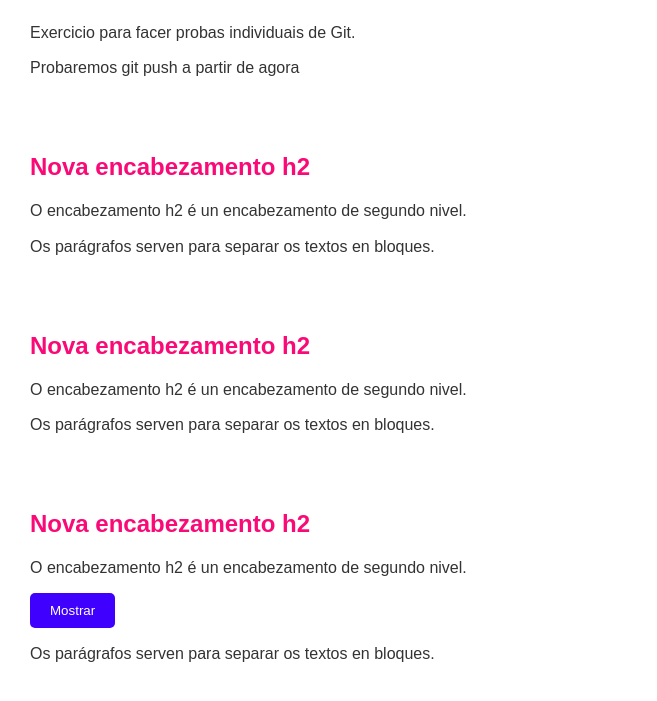
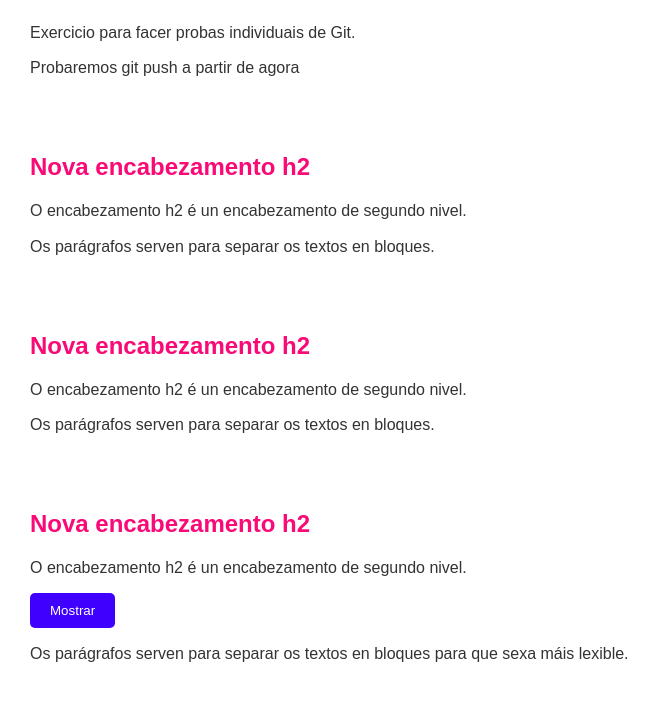
Before and after one commit to zeroseisdesign/probas-git, a plain HTML site: page index.html in a window 1280 px wide. Both pictures are taken after a click on the button "Mostrar". Shown: the part 97-798 px from the top of the page, without its empty margins (0-657 px from the left). Drawn offline with Linux system fonts and the light colour scheme.

Commit message:
cambio en index

```diff
--- a/index.html
+++ b/index.html
@@ -28,7 +28,7 @@
         <h2>Nova encabezamento h2</h2>
         <p>O encabezamento h2 é un encabezamento de segundo nivel.</p>
         <button id="mostrarBtn">Mostrar</button>
-        <p id="parrafoOculto">Os parágrafos serven para separar os textos en bloques.</p>
+        <p id="parrafoOculto">Os parágrafos serven para separar os textos en bloques para que sexa máis lexible.</p>
     </section>
     <script src="scripts.js"></script>
     <script>
```
